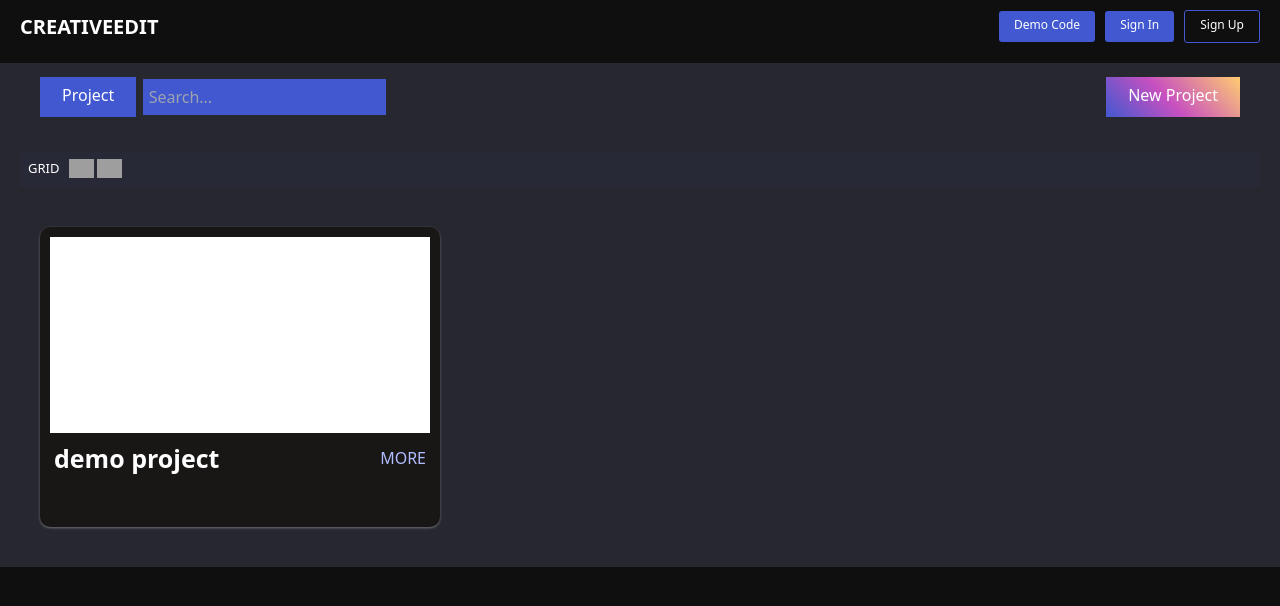
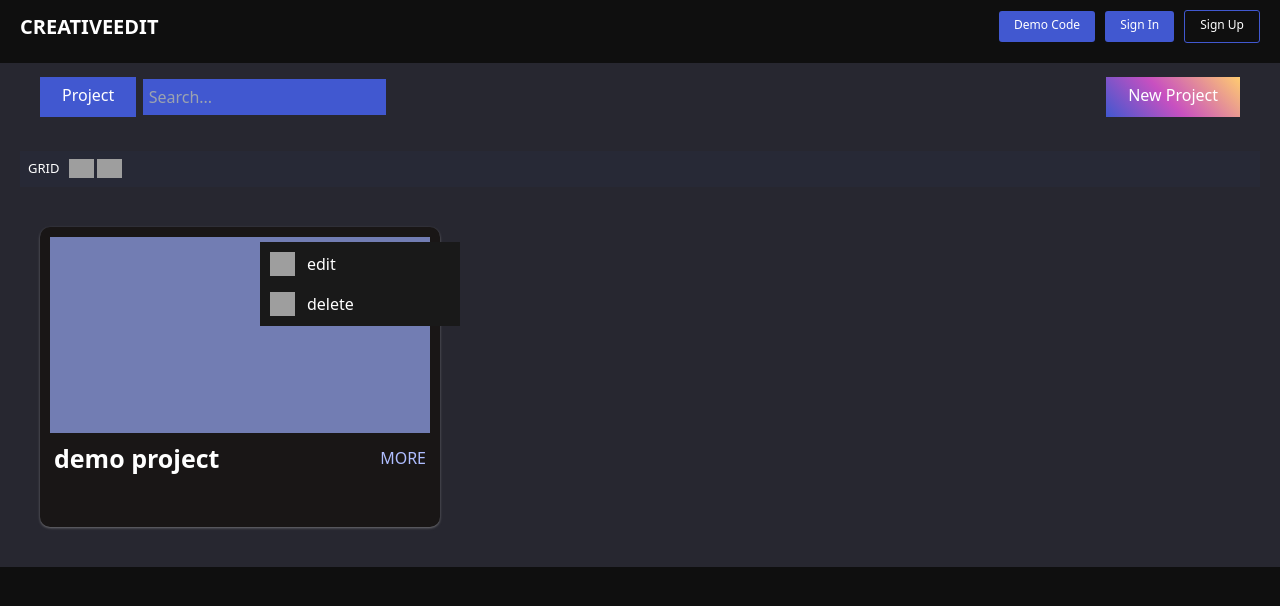
Before and after one commit to Creativetools90/products, a React (Vite) app in the folder webProjects/editor/client/: page /projectDashbord in a window 1280 px wide. Both pictures are taken after a click on the button "MORE". Shown: the top 606 px of the page. Built offline with nearby package versions, Linux system fonts and the light colour scheme; grey boxes are pictures that could not be loaded.

Commit message:
project card

```diff
--- a/webProjects/editor/client/src/webComponent/ProjectMake/Project.css
+++ b/webProjects/editor/client/src/webComponent/ProjectMake/Project.css
@@ -72,15 +72,35 @@
     width: 400px;
     height:300px;
     border-radius: 10px;
-    overflow: hidden;
+    /* overflow: hidden; */
     padding: 10px;
     box-shadow: rgba(189, 189, 189, 0.342) 0px 1px 3px, rgba(165, 165, 165, 0.24) 0px 1px 2px;
+    position: relative;
 }
 .pro_img{
-    background-color: white;
+    background-color: rgb(114, 125, 179);
     width: 100%;
     height: 70%;
 
+}
+.morepsetting{
+    background-color: rgb(25, 25, 25);
+    width: 200px;
+    height: auto;
+    position: absolute;
+    top: 5%;
+    right: -5%;
+    z-index: 33;
+    padding: 10px;
+    display: flex;
+    flex-direction: column;
+    gap: 1rem;
+    display: none;
+}
+.e_s{
+    display: flex;
+    /* align-self: center; */
+    gap: 12px;
 }
 .p_nfo{
     /* background-color: palevioletred; */
--- a/webProjects/editor/client/src/webComponent/ProjectMake/cardMode/CardModeProject.tsx
+++ b/webProjects/editor/client/src/webComponent/ProjectMake/cardMode/CardModeProject.tsx
@@ -1,18 +1,30 @@
-import React from 'react'
+import React, { useState } from 'react'
 
 const CardModeProject = () => {
+  const [open , setOpen] = useState() ;
   return (
+
     <div className="listMode">
       <div className="projectCart">
         <div className="pro_img"></div>
         <div className="p_nfo">
           <div className="ingo01">
             <p className="pro_name">demo project</p>
-                <button>more</button>
+            <button onClick={()=>setOpen(!open)} >more</button>
           </div>
         </div>
+        <div className="morepsetting" style={open? {display:"flex"}:{display:"none"}} >
+          <div className="e_s">
+          <img width="25" style={{background:"white"}} height="25" src="https://img.icons8.com/ios-filled/50/000000/edit--v1.png" alt="edit--v1"/>
+          <button>edit</button>
+          </div>
+          <div className="e_s">
+          <img width="25" style={{background:"white"}} height="25" src="https://img.icons8.com/ios-filled/50/000000/edit--v1.png" alt="edit--v1"/>
+          <button>delete</button>
           </div>
 
+        </div>
+      </div>
     </div>
   )
 }
```
Lines whose indentation alone changed are shown as unchanged.
